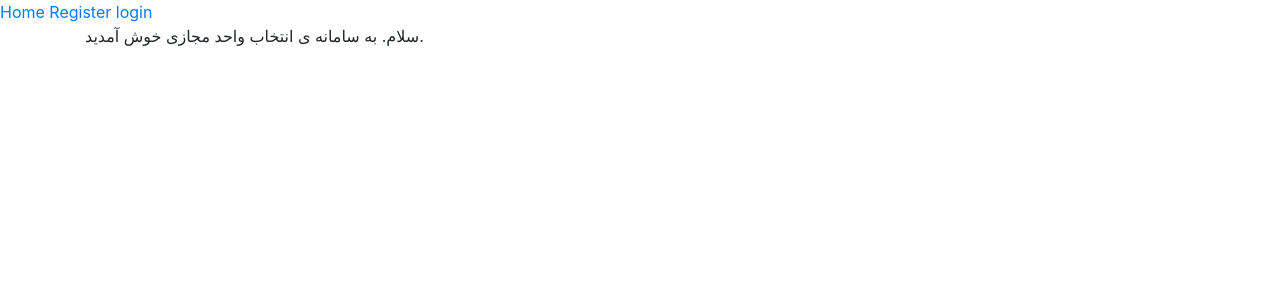
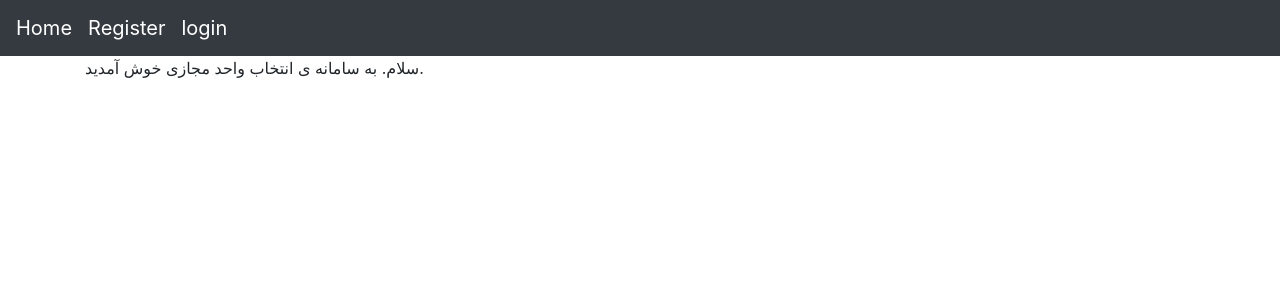
Before and after one commit to mohammad-CE79/Webelopers, a Django app: page / in a window 1280 px wide. Shown: the top 300 px of the page. Run offline with Django 3.2, Linux system fonts and the light colour scheme; some libraries are stand-ins or nearby versions.

Commit message:
bs4 for navbar

```diff
--- a/templates/main/include/navbar.html
+++ b/templates/main/include/navbar.html
@@ -1,12 +1,12 @@
-<nav>
-    <div class="nav-wrapper">
-        <a id="homepage" href="/">Home</a>
+<nav class="navbar navbar-expand-sm bg-dark navbar-dark">
+    <div class="navbar-nav">
+        <a class="navbar-brand" id="homepage" href="/">Home</a>
         {% if user.is_authenticated %}
-            <a href="/account">{{ user.username }}</a>
-            <a href="/logout">Logout</a>
+            <a class="navbar-brand" href="/account">{{ user.username }}</a>
+            <a class="navbar-brand" href="/logout">Logout</a>
         {% else %}
-            <a id="register" href="/register">Register</a>
-            <a id="login" href="/login">login</a>
+            <a class="navbar-brand" id="register" href="/register">Register</a>
+            <a class="navbar-brand" id="login" href="/login">login</a>
         {% endif %}
     </div>
 </nav>
```
